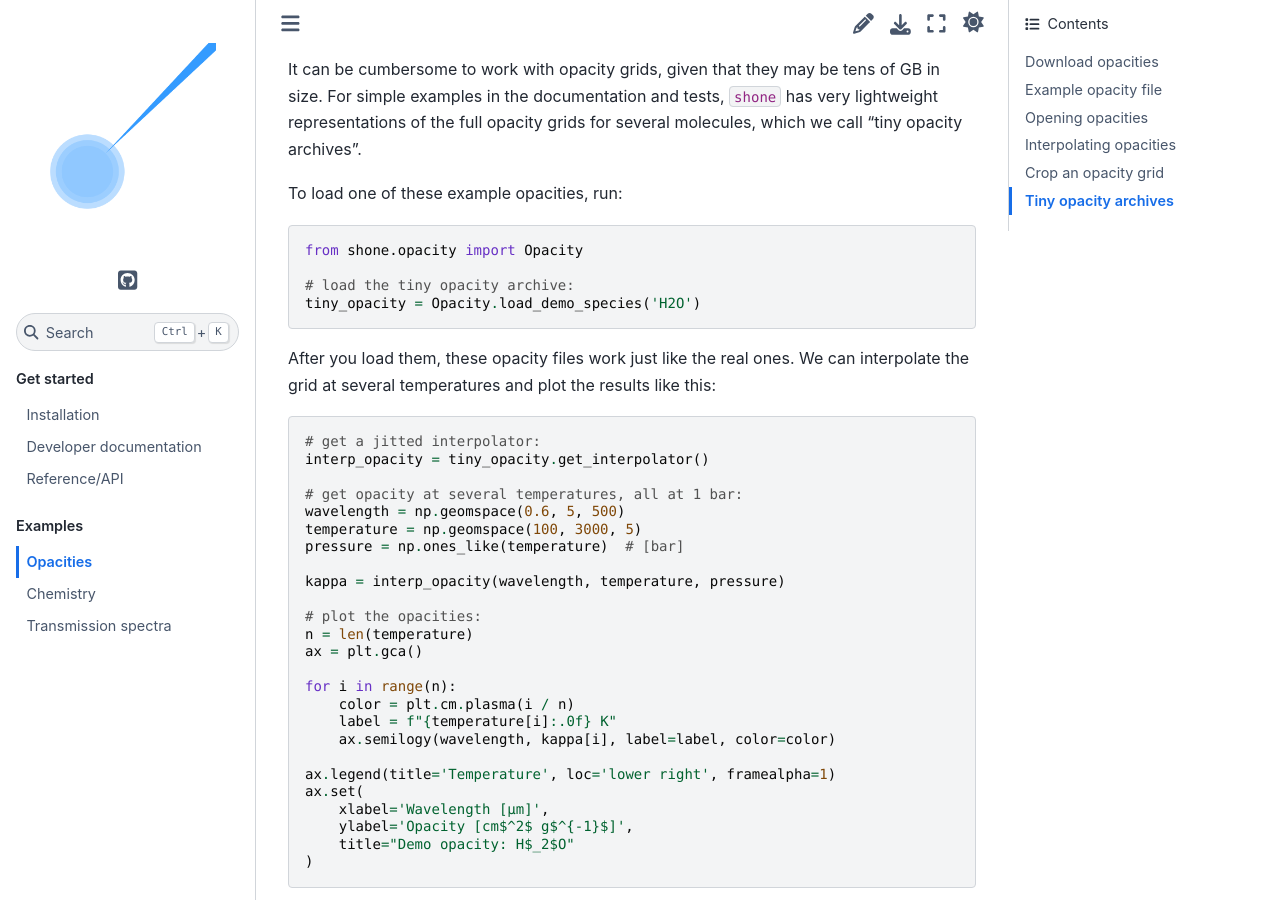
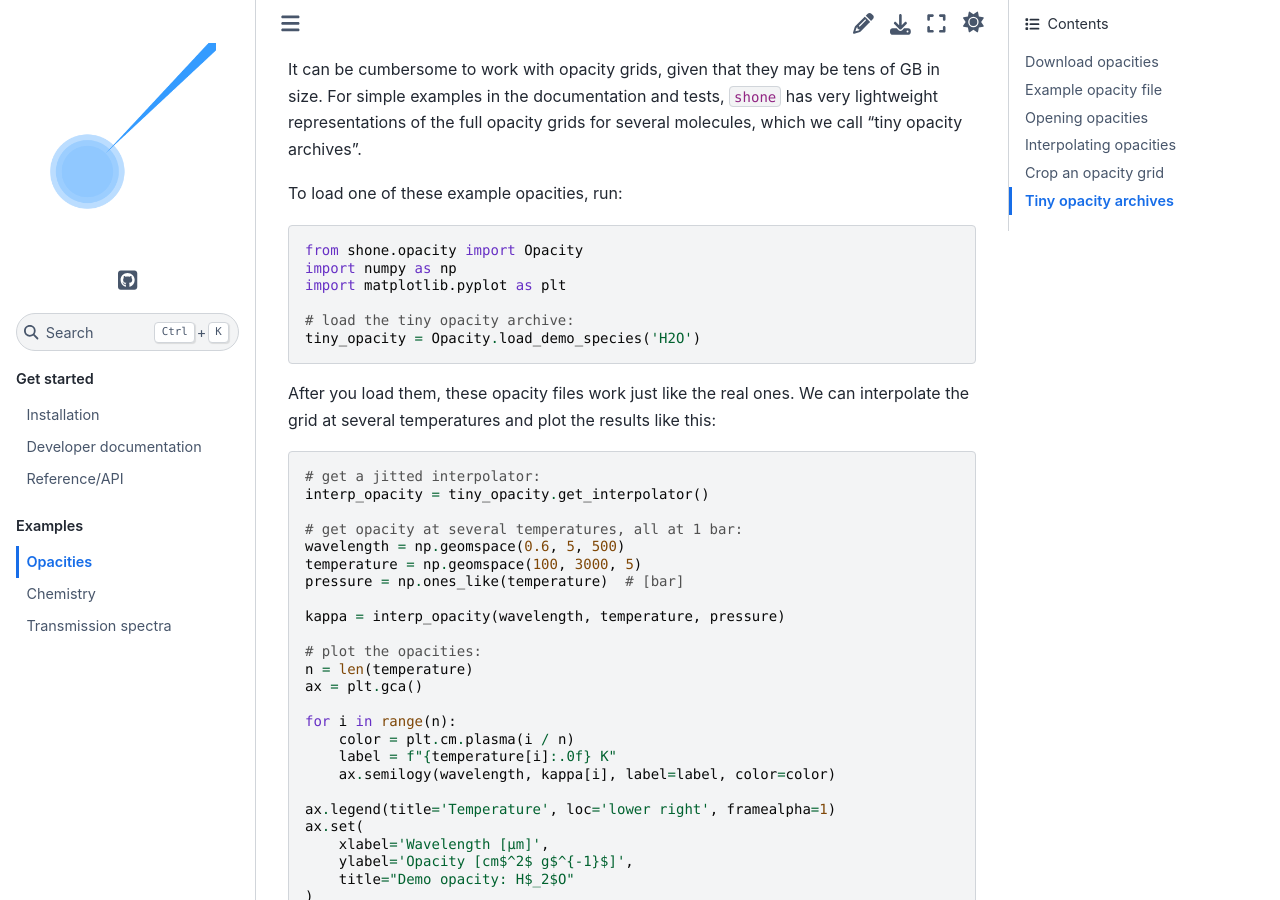
Before and after one commit to bmorris3/shone, a Sphinx documentation site: the page built from docs/shone/examples/opacities.rst, in a window 1280 px wide and 900 px high, scrolled down 4500 px. Built offline with Sphinx 7.4.7 and the Sphinx Book theme 1.1.4, drawn with Linux system fonts in a browser that asks for light colours; the version number could not be read and is left out.

Commit message:
Add import statements I

```diff
--- a/docs/shone/examples/opacities.rst
+++ b/docs/shone/examples/opacities.rst
@@ -283,6 +283,8 @@ To load one of these example opacities, run:
 .. code-block:: python
 
     from shone.opacity import Opacity
+    import numpy as np
+    import matplotlib.pyplot as plt
 
     # load the tiny opacity archive:
     tiny_opacity = Opacity.load_demo_species('H2O')
```
